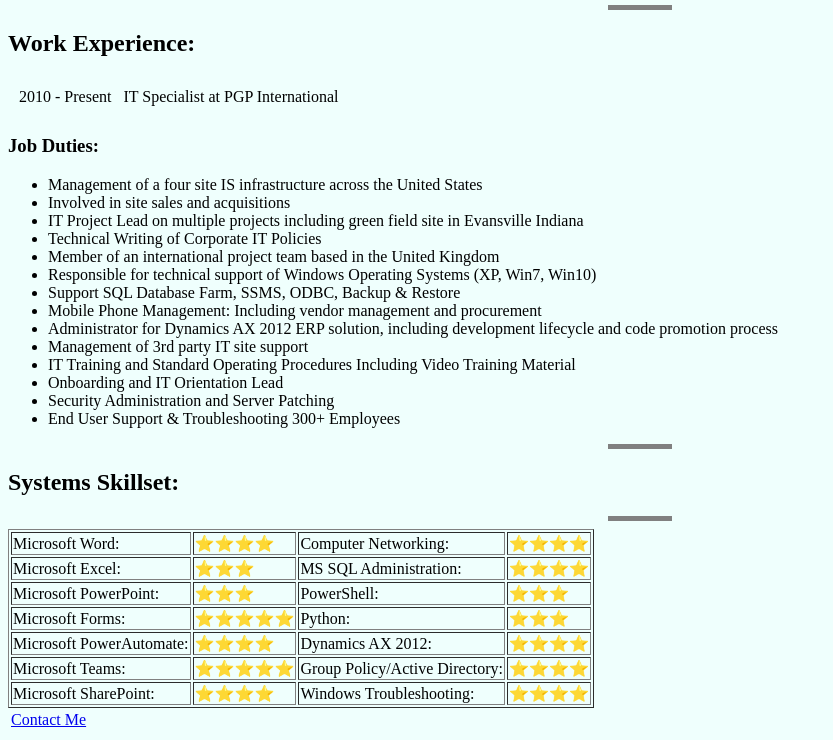
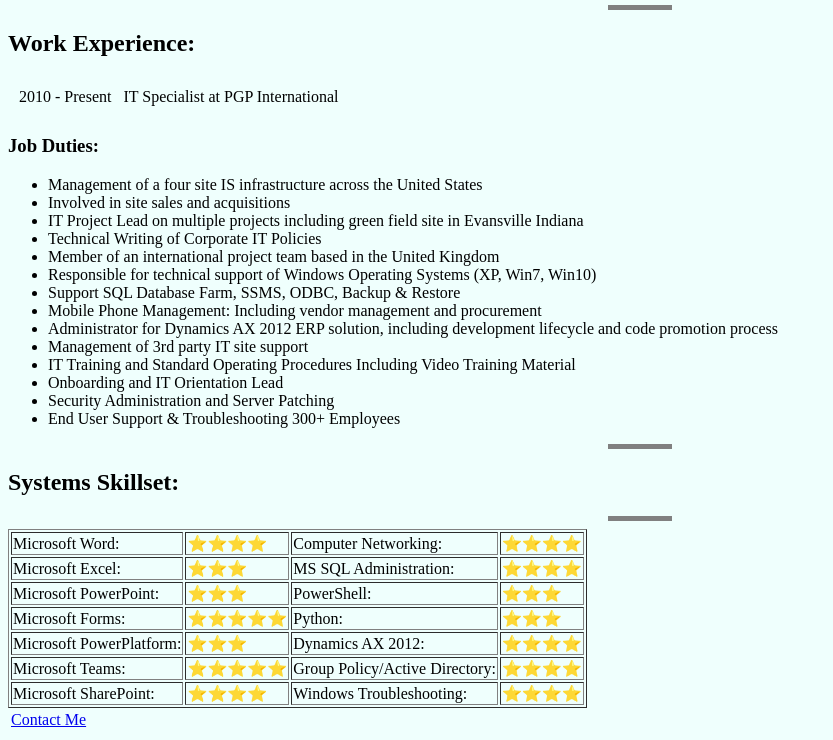
Before and after one commit to Nightwish200/CV, a plain HTML site: page index.html in a window 1280 px wide. Shown: the part 916-1656 px from the top of the page, without its empty margins (0-833 px from the left). Drawn offline with Linux system fonts and the light colour scheme.

Commit message:
Update index.html

```diff
--- a/index.html
+++ b/index.html
@@ -239,10 +239,10 @@
     </tr>
     <tr>
       <td>
-        Microsoft PowerAutomate:
+        Microsoft PowerPlatform:
       </td>
       <td>
-        ⭐⭐⭐⭐
+        ⭐⭐⭐
       </td>
       <td>
         Dynamics AX 2012:
```
